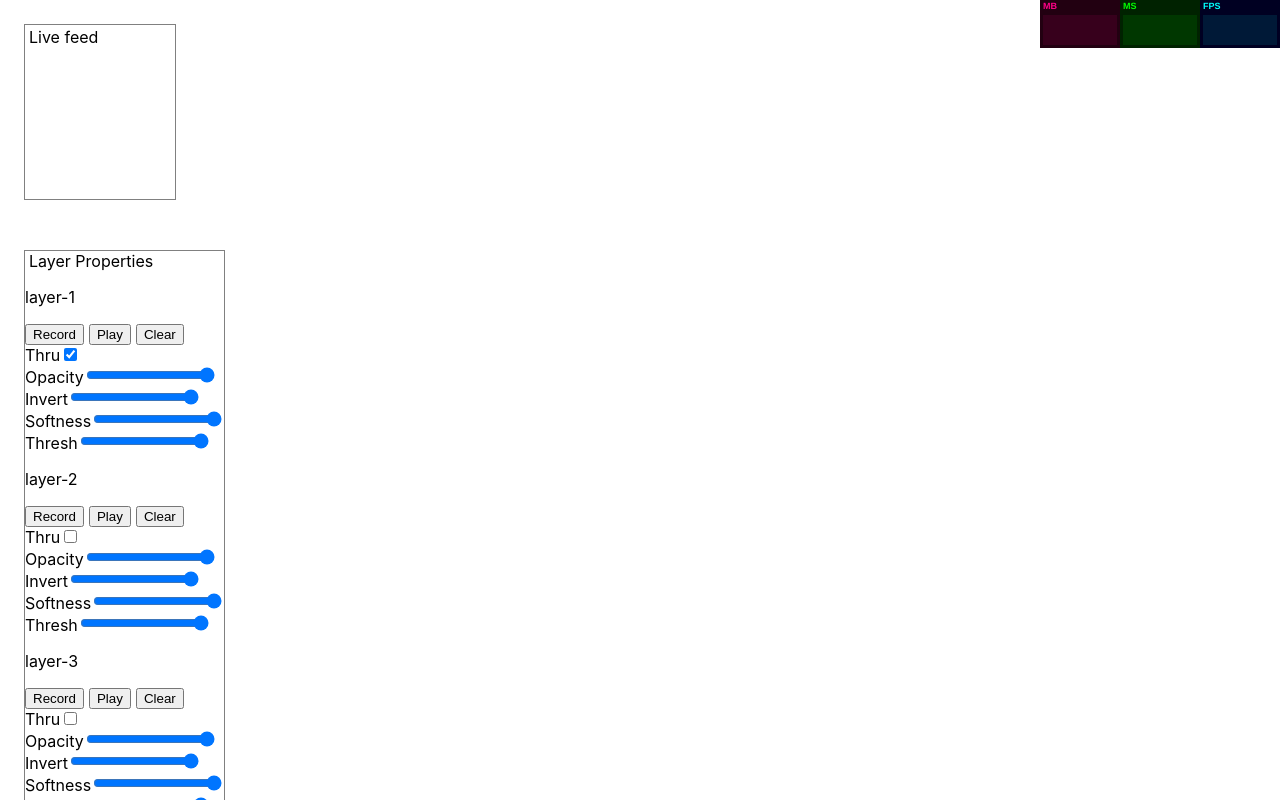
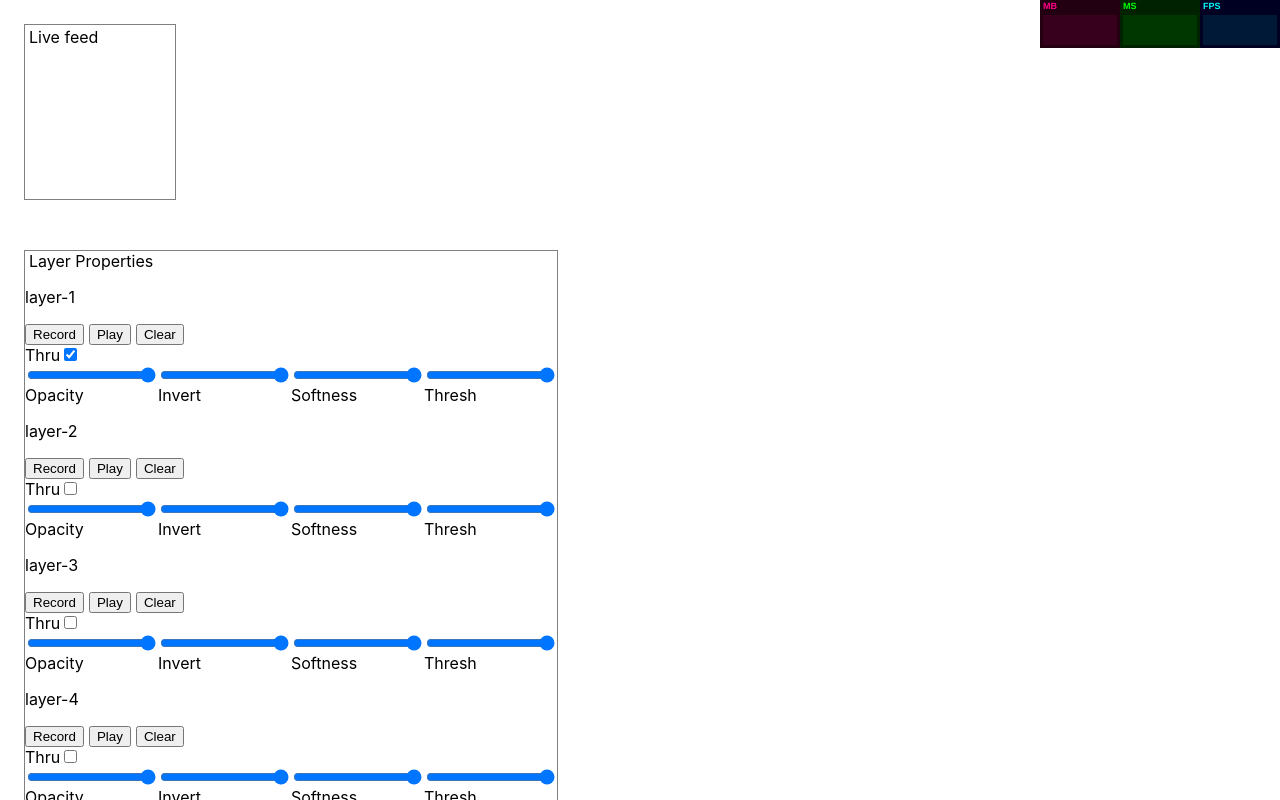
Before and after one commit to irllabs/livedraw-web, a React (Create React App) app: page / in a window 1280 px wide. Built offline with nearby package versions, Linux system fonts and the light colour scheme; no server answers.

Commit message:
Show all layer property sliders in a single row

```diff
--- a/src/app/components/draggable-window/draggable-window.scss
+++ b/src/app/components/draggable-window/draggable-window.scss
@@ -4,7 +4,7 @@
 	background-color: white;
 	display: flex;
 	flex-direction: column;
-	max-height: 70%;
+	max-height: 75%;
 	overflow-y: auto;
 	overflow-x: hidden;
 }
--- /dev/null
+++ b/src/app/components/layer-properties/layer-data/layer-data-panel.scss
@@ -0,0 +1,8 @@
+.layer-data-panel-sliders-container {
+	display: flex;
+}
+
+.layer-data-panel-slider-container {
+	display: flex;
+	flex-direction: column;
+}
--- a/src/app/components/layer-properties/layer-data/layer-data-panel.tsx
+++ b/src/app/components/layer-properties/layer-data/layer-data-panel.tsx
@@ -1,6 +1,8 @@
 import React, { FC, useState } from 'react';
 
 import LayerData from '../../../models/layer-data';
+
+import './layer-data-panel.scss';
 
 interface LayerDataProps {
 	layer: LayerData;
@@ -109,7 +111,6 @@ const LayerDataPanel: FC<LayerDataProps> = ({layer}): JSX.Element => {
 
 	return (
 		<>
-			<div key={layer.name}>
 			<p>
 				{layer.name}
 			</p>
@@ -122,6 +123,7 @@ const LayerDataPanel: FC<LayerDataProps> = ({layer}): JSX.Element => {
 				<button onClick={() => {onDelete(layer)}} style={{marginRight: '5px'}}>Clear</button>
 			</div>
 
+			<div>
 				<label htmlFor="live-view">
 					Thru
 				</label>
@@ -132,11 +134,10 @@ const LayerDataPanel: FC<LayerDataProps> = ({layer}): JSX.Element => {
 					checked={thru}
 					onChange={onThruToggled}
 				/>
-				<br/>
+			</div>
 
-				<label htmlFor={`opacity-${layer.name}`}>
-					Opacity
-				</label>
+			<div className='layer-data-panel-sliders-container'>
+				<div className='layer-data-panel-slider-container'>
 					<input
 						type="range"
 						min="0"
@@ -145,10 +146,12 @@ const LayerDataPanel: FC<LayerDataProps> = ({layer}): JSX.Element => {
 						id={`opacity-${layer.name}`}
 						onChange={onOpacityChange}
 					/>
-				<br />
-				<label htmlFor={`invert-${layer.name}`}>
-					Invert
+					<label htmlFor={`opacity-${layer.name}`}>
+						Opacity
 					</label>
+				</div>
+
+				<div className='layer-data-panel-slider-container'>
 					<input
 						type="range"
 						min="0"
@@ -157,10 +160,12 @@ const LayerDataPanel: FC<LayerDataProps> = ({layer}): JSX.Element => {
 						id={`invert-${layer.name}`}
 						onChange={onInvertChange}
 					/>
-				<br />
-				<label htmlFor={`softness-${layer.name}`}>
-					Softness
+					<label htmlFor={`invert-${layer.name}`}>
+						Invert
 					</label>
+				</div>
+
+				<div className='layer-data-panel-slider-container'>
 					<input
 						type="range"
 						min="0"
@@ -169,10 +174,12 @@ const LayerDataPanel: FC<LayerDataProps> = ({layer}): JSX.Element => {
 						id={`softness-${layer.name}`}
 						onChange={onSoftnessChange}
 					/>
-				<br />
-				<label htmlFor={`thresh-${layer.name}`}>
-					Thresh
+					<label htmlFor={`softness-${layer.name}`}>
+						Softness
 					</label>
+				</div>
+
+				<div className='layer-data-panel-slider-container'>
 					<input
 						type="range"
 						min="0"
@@ -181,6 +188,10 @@ const LayerDataPanel: FC<LayerDataProps> = ({layer}): JSX.Element => {
 						id={`thresh-${layer.name}`}
 						onChange={onThreshChange}
 					/>
+					<label htmlFor={`thresh-${layer.name}`}>
+						Thresh
+					</label>
+				</div>
 			</div>
 		</>
 	);
```
Lines whose indentation alone changed are shown as unchanged.
